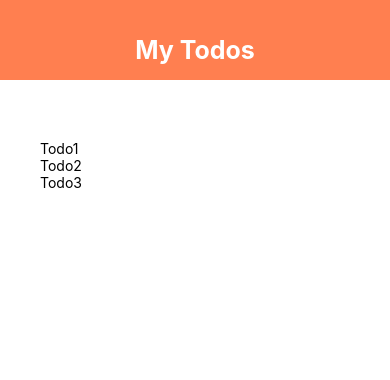
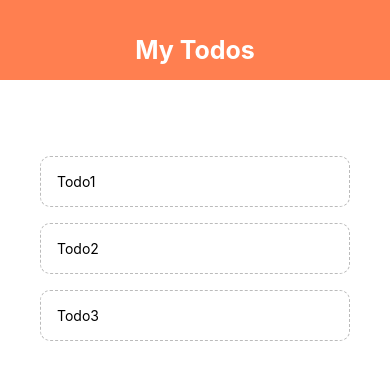
Before and after one commit to khatrisuneel96/todo-app-react-native, a React Native app: screen / in a window 390 px wide. Shown: the top 380 px of the page. Built offline with nearby package versions, Linux system fonts and the light colour scheme.

Commit message:
Todo Component

```diff
--- a/App.js
+++ b/App.js
@@ -2,6 +2,7 @@
 import React, { useState } from "react";
 import { StyleSheet, Text, View, FlatList } from "react-native";
 import Header from "./app/screens/Header";
+import TodoItem from "./app/screens/TodoItem";
 
 export default function App() {
   const [todos, setTodos] = useState([
@@ -19,7 +20,7 @@
         <View style={styles.list}>
           <FlatList
             data={todos}
-            renderItem={({ item }) => <Text>{item.text}</Text>}
+            renderItem={({ item }) => <TodoItem item={item} />}
           />
         </View>
       </View>
--- /dev/null
+++ b/app/screens/TodoItem.js
@@ -0,0 +1,21 @@
+import React from "react";
+import { StyleSheet, Text, TouchableOpacity } from "react-native";
+
+export default function TodoItem({ item }) {
+  return (
+    <TouchableOpacity>
+      <Text style={styles.item}>{item.text}</Text>
+    </TouchableOpacity>
+  );
+}
+
+const styles = StyleSheet.create({
+  item: {
+    padding: 16,
+    marginTop: 16,
+    borderColor: "#bbb",
+    borderWidth: 1,
+    borderStyle: "dashed",
+    borderRadius: 10,
+  },
+});
```
